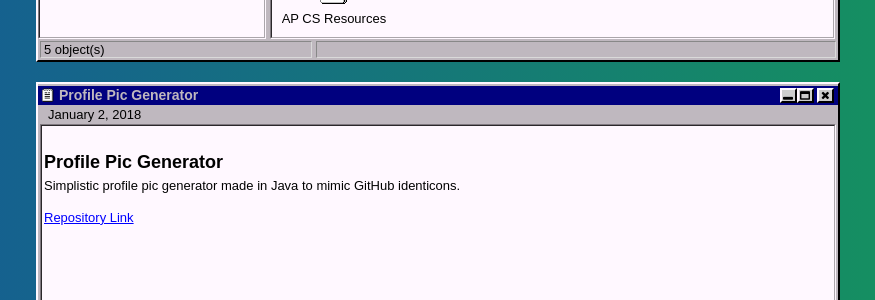
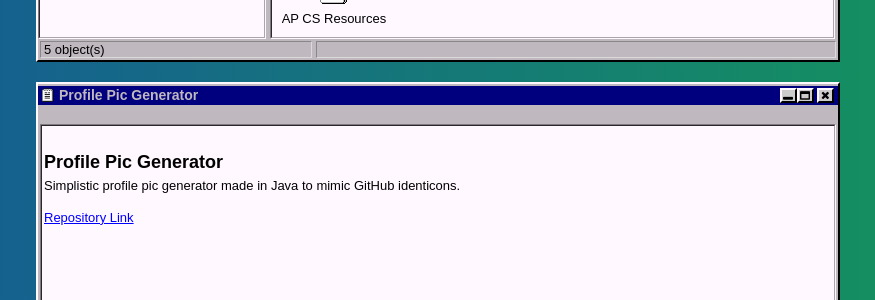
Before and after one commit to MJVL/mjvl.github.io-legacy-v2, a Jekyll site: the page built from _posts/2018-01-02-Profile-Pic-Generator.md, in a window 1280 px wide. Shown: the part 177-477 px from the top of the page, without its empty margins (202-1077 px from the left). Built offline with Jekyll 4.4.1, drawn with Linux system fonts in a browser that asks for light colours.

Commit message:
Hide date

```diff
--- a/_layouts/default.html
+++ b/_layouts/default.html
@@ -85,7 +85,7 @@
 				<div class="btn"><span class="fa fa-window-minimize"></span></div>
 			</div>
 			<ul class="topbar">
-				<li>{{ page.date | date: '%B %-d, %Y' }}</li>
+				<li></li>
 			</ul>
 			<div class="post_content">
         		{{ content }}
```
